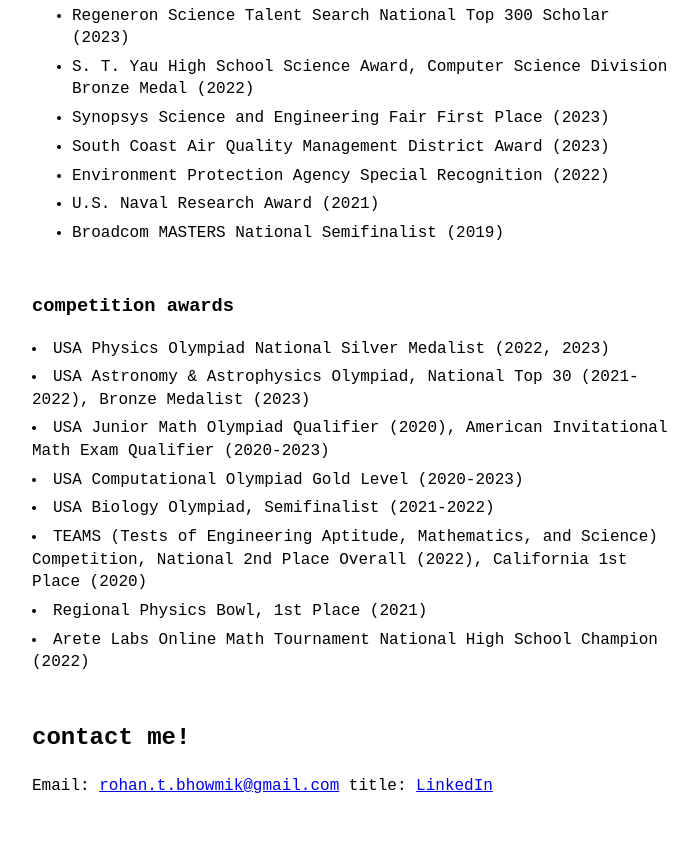
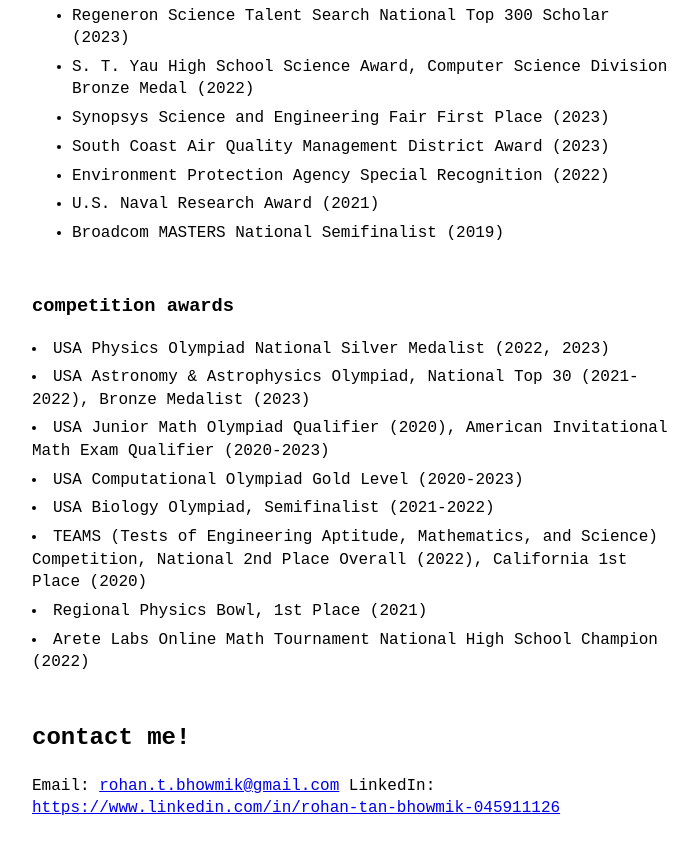
Before and after one commit to rohan-tan-bhowmik/rohan-tan-bhowmik.github.io, a Jekyll site: the page built from index.md, in a window 1280 px wide and 900 px high, scrolled down 2027 px. Shown: the top 854 px of the window, without its empty margins (288-985 px from the left). Built offline with Jekyll 4.4.1, drawn with Linux system fonts in a browser that asks for light colours; some of the changed lines change nothing that is shown.

Commit message:
Update index.md

```diff
--- a/index.md
+++ b/index.md
@@ -57,4 +57,4 @@
 <h2>contact me!</h2>
 
 Email: <a href='mailto:rohan.t.bhowmik@gmail.com'>rohan.t.bhowmik@gmail.com</a>
-title: <a href='https://www.linkedin.com/in/rohan-tan-bhowmik-045911126'>LinkedIn</a>
+LinkedIn: <a href='https://www.linkedin.com/in/rohan-tan-bhowmik-045911126'>https://www.linkedin.com/in/rohan-tan-bhowmik-045911126</a>
```
